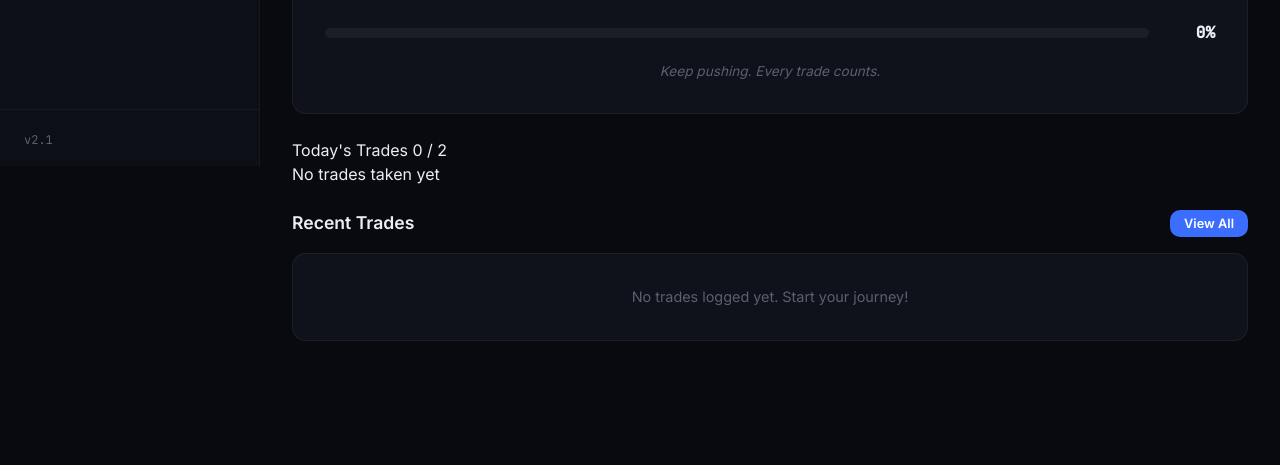
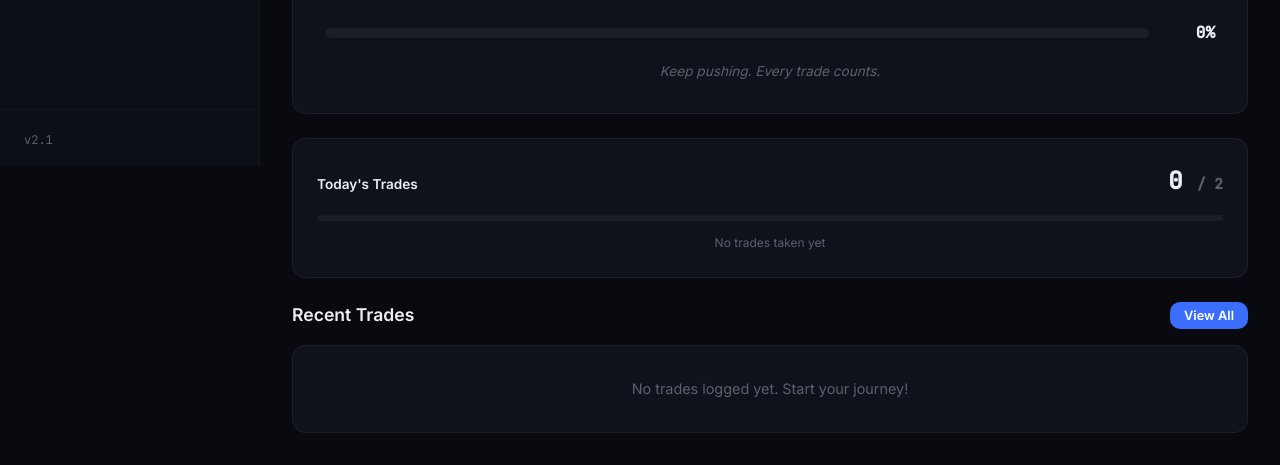
Before and after one commit to Hckexx/Trading-Terminal-V2, a plain HTML site: page index.html in a window 1280 px wide. Shown: the part 634-1099 px from the top of the page. Before the commit the page ends 1007 px from the top, so only its background shows below. Drawn offline with Linux system fonts and the light colour scheme.

Commit message:
Add styles for trade counter card and related elements

```diff
--- a/css/dashboard.css
+++ b/css/dashboard.css
@@ -827,3 +827,35 @@
 .modal-sm {
     max-width: 420px;
 }
+.trade-counter-card {
+    background: var(--bg-card);
+    border: 1px solid var(--border-default);
+    border-radius: var(--radius-lg);
+    padding: var(--space-lg);
+    text-align: center;
+}
+.trade-counter-card.limit-reached { border-color: var(--accent-red); }
+.trade-counter-info {
+    display: flex;
+    justify-content: space-between;
+    align-items: baseline;
+    margin-bottom: var(--space-md);
+}
+.trade-counter-label { font-size: 0.85rem; font-weight: 600; color: var(--text-primary); }
+.trade-counter-value { font-size: 1.5rem; font-weight: 700; font-family: var(--font-mono); }
+.trade-counter-max { font-size: 0.9rem; color: var(--text-muted); }
+.trade-counter-bar {
+    height: 6px;
+    background: rgba(255,255,255,0.05);
+    border-radius: var(--radius-full);
+    overflow: hidden;
+    margin-bottom: var(--space-sm);
+}
+.trade-counter-fill {
+    height: 100%;
+    border-radius: var(--radius-full);
+    background: var(--accent-blue);
+    transition: width 0.3s;
+}
+.trade-counter-fill.full { background: var(--accent-red); }
+.trade-counter-status { font-size: 0.75rem; color: var(--text-muted); }
```
